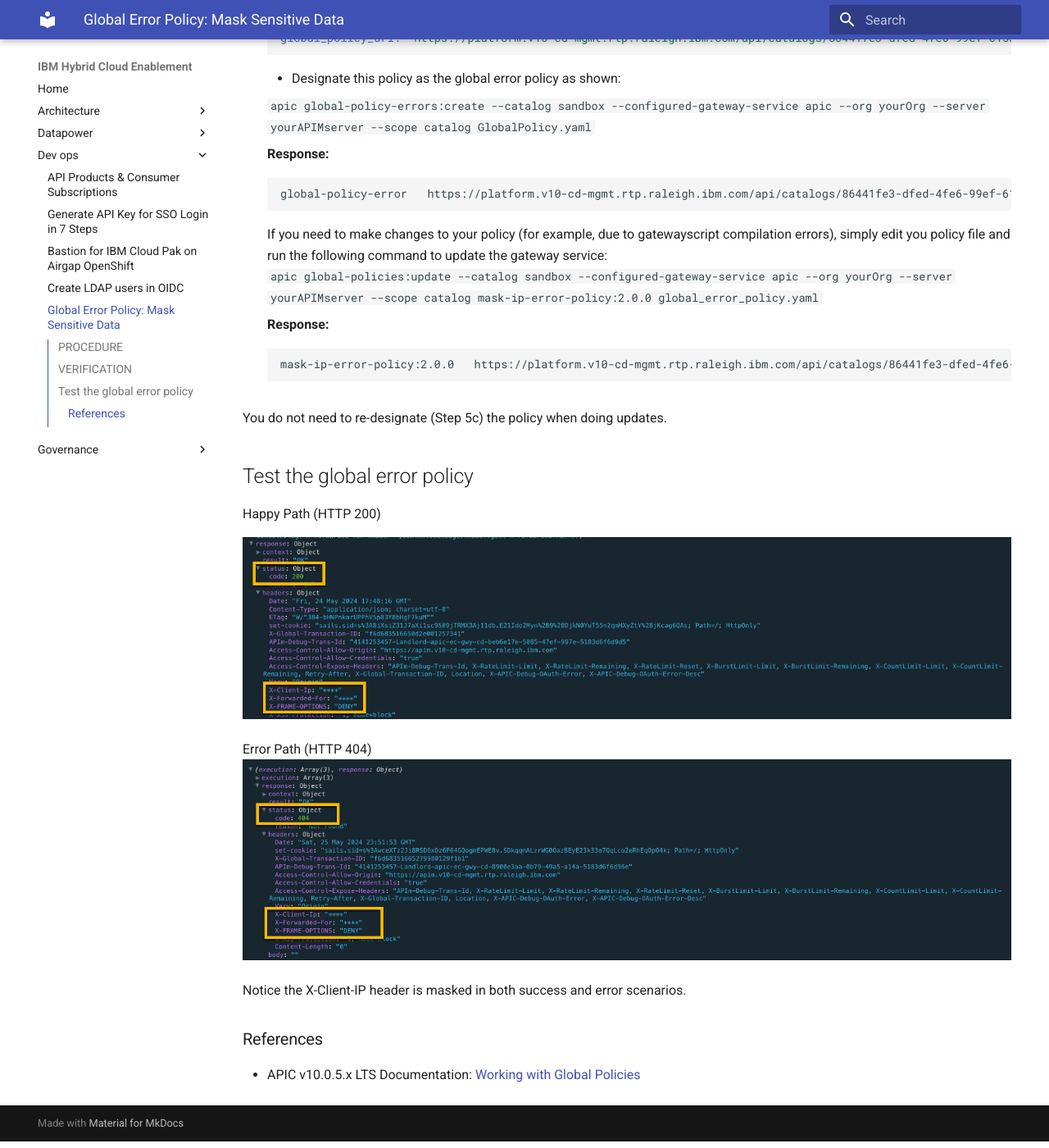
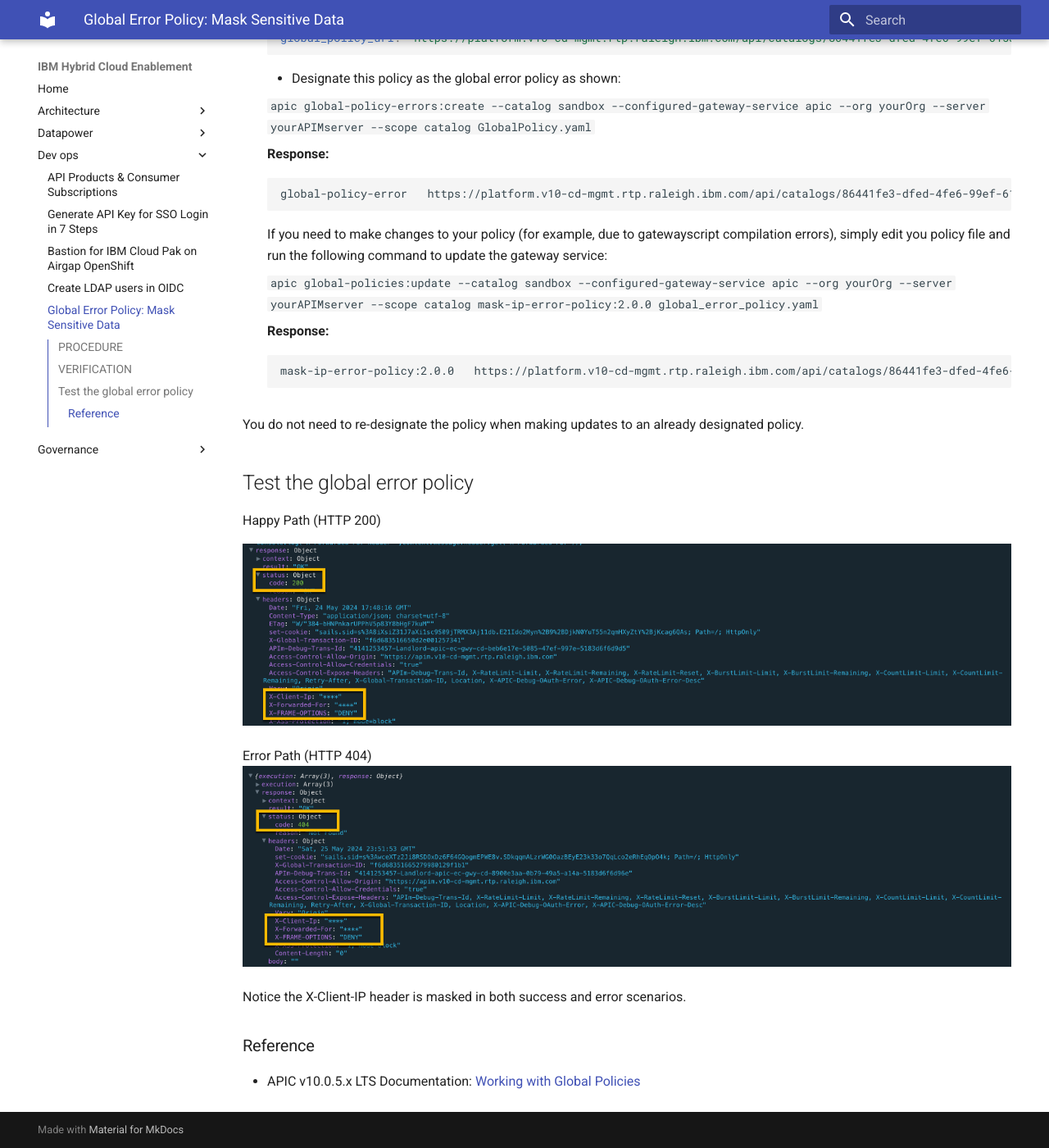
Before and after one commit to ibm-apiconnect/apic-hybrid-cloud-enablement, an MkDocs documentation site: the page built from docs-and-tools/dev-ops/global-error-policy.md, in a window 1280 px wide and 1400 px high, scrolled down 2415 px. Shown: the whole window at 82% size. Built offline with MkDocs 1.6.1 and Material for MkDocs 9.7.7, drawn with Linux system fonts in a browser that asks for light colours.

Commit message:
Update global-error-policy.md

````diff
--- a/docs-and-tools/dev-ops/global-error-policy.md
+++ b/docs-and-tools/dev-ops/global-error-policy.md
@@ -116,6 +116,7 @@
       global-policy-error   https://platform.v10-cd-mgmt.rtp.raleigh.ibm.com/api/catalogs/86441fe3-dfed-4fe6-99ef-6153b0d14afe/7335a813-3082-4c98-998b-a40ebea70abb/configured-gateway-services/9acd7b0a-bc2f-4ace-b3b7-9223e7f91db4/global-policy-error
       ```
     If you need to make changes to your policy (for example, due to gatewayscript compilation errors), simply edit you policy file and run the following command to update the gateway service:
+
     `apic global-policies:update --catalog sandbox --configured-gateway-service apic --org yourOrg --server yourAPIMserver --scope catalog mask-ip-error-policy:2.0.0 global_error_policy.yaml`
 
     **Response:**
@@ -123,7 +124,7 @@
     mask-ip-error-policy:2.0.0   https://platform.v10-cd-mgmt.rtp.raleigh.ibm.com/api/catalogs/86441fe3-dfed-4fe6-99ef-6153b0d14afe/7335a813-3082-4c98-998b-a40ebea70abb/configured-gateway-services/9acd7b0a-bc2f-4ace-b3b7-9223e7f91db4/global-policies/7a392a17-a84a-4858-9409-4738c774cfe6
     ```
 
-You do not need to re-designate (Step 5c) the policy when doing updates.
+You do not need to re-designate the policy when making updates to an already designated policy.
 
 ## Test the global error policy
 
@@ -136,5 +137,5 @@
 
 Notice the X-Client-IP header is masked in both success and error scenarios.
 
-### References
+### Reference
 - APIC v10.0.5.x LTS Documentation: [Working with Global Policies](https://www.ibm.com/docs/en/api-connect/10.0.5.x_lts?topic=applications-working-global-policies)
````
